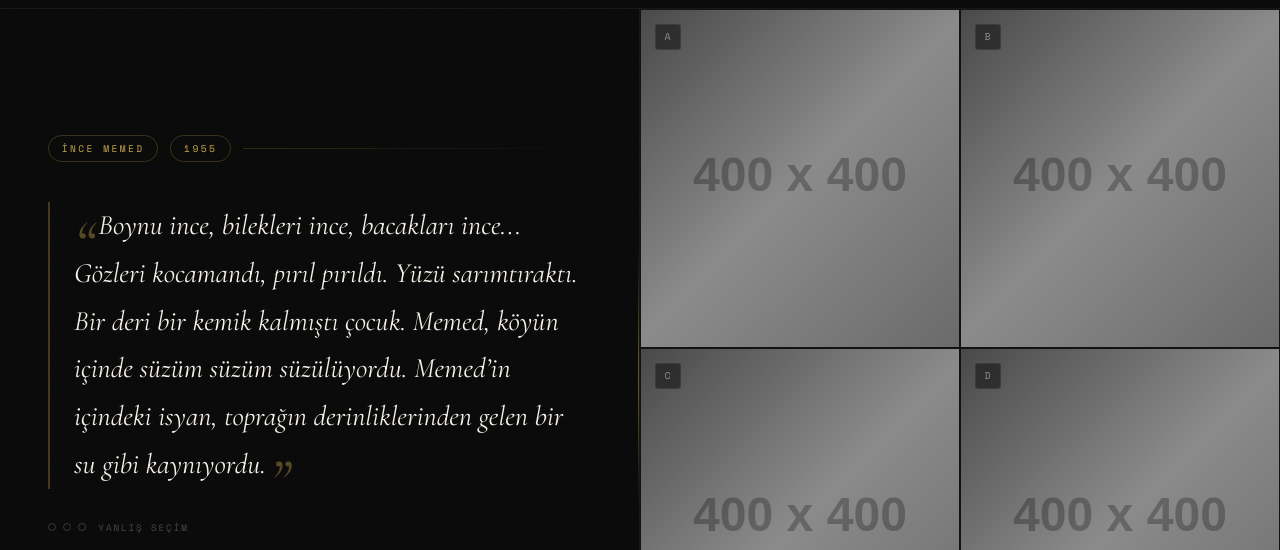
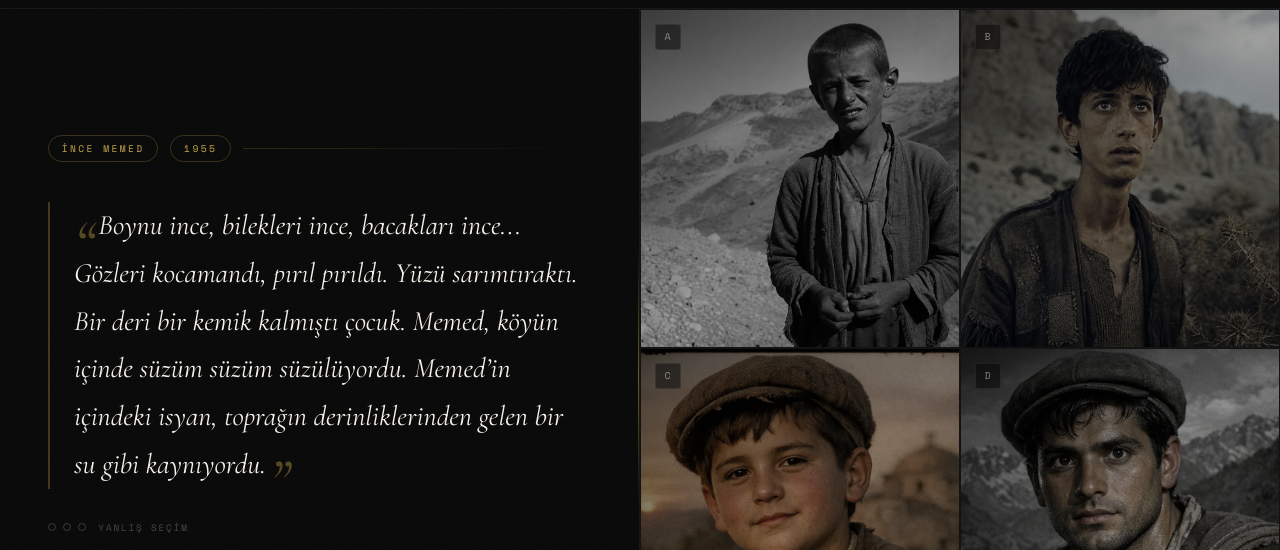
Before and after one commit to omerkytsl/romankahramani, a plain HTML site: page index.html in a window 1280 px wide. Shown: the part 57-607 px from the top of the page. Drawn offline with nearby package versions, Linux system fonts and the light colour scheme; placeholder pictures from the web are drawn by us.

Commit message:
Update index.html

```diff
--- a/index.html
+++ b/index.html
@@ -851,10 +851,10 @@
         question: "Boynu ince, bilekleri ince, bacakları ince... Gözleri kocamandı, pırıl pırıldı. Yüzü sarımtıraktı. Bir deri bir kemik kalmıştı çocuk. Memed, köyün içinde süzüm süzüm süzülüyordu. Memed’in içindeki isyan, toprağın derinliklerinden gelen bir su gibi kaynıyordu.",
         book: "İnce Memed", year: "1955",
         options: [
-          { id:'a', img:'images/ince_memed_wrong_eyes.jpg',  isCorrect:false, feedback:"Gözler sönük; metindeki o 'pırıl pırıl' parıltı burada yok." },
-          { id:'b', img:'images/ince_memed_original.jpg',    isCorrect:true,  feedback:"" },
-          { id:'c', img:'images/ince_memed_wrong_build.jpg', isCorrect:false, feedback:"Karakter fazla yapılı; 'bir deri bir kemik' vurgusuna uymuyor." },
-          { id:'d', img:'images/ince_memed_wrong_neck.jpg',  isCorrect:false, feedback:"Bu karakterin boynu ve bilekleri metne göre fazla kalın." }
+          { id:'a', img:'images/ince_memed_wrong_eyes.webp',  isCorrect:false, feedback:"Gözler sönük; metindeki o 'pırıl pırıl' parıltı burada yok." },
+          { id:'b', img:'images/ince_memed_original.webp',    isCorrect:true,  feedback:"" },
+          { id:'c', img:'images/ince_memed_wrong_build.webp', isCorrect:false, feedback:"Karakter fazla yapılı; 'bir deri bir kemik' vurgusuna uymuyor." },
+          { id:'d', img:'images/ince_memed_wrong_neck.webp',  isCorrect:false, feedback:"Bu karakterin boynu ve bilekleri metne göre fazla kalın." }
         ],
         info: "İnce Memed: Abdi Ağa’nın zulmüne karşı Çukurova’da başkaldıran, feodal düzene karşı köylünün sesi olan efsanevi kahraman. Fiziksel zayıflığının aksine, içindeki adalet duygusuyla devleşen, haksızlığa karşı 'mecburiyetin' simgesidir."
       },
@@ -862,10 +862,10 @@
         question: "Koca Meryemce, yerin altından gelen bir ses gibi homurdanıyordu. Belini doğrultamıyordu ama başı her zaman göğe bakardı. Yüzü, asırlık bir çınarın kabuğu gibi yarık yarıktı. Gözleri, içinde bin yıllık bir öfkeyi ve bin yıllık bir sabrı taşıyan iki kor parçasıydı.",
         book: "Ortadirek", year: "1960",
         options: [
-          { id:'a', img:'images/meryemce_wrong_posture_straight.jpg', isCorrect:false, feedback:"Bu kadın fazla dik duruyor; bükülmüş bir bel göremiyoruz." },
-          { id:'b', img:'images/meryemce_wrong_face_type.jpg',        isCorrect:false, feedback:"Yüz hatları çok yumuşak; 'çınar kabuğu' gibi sert doku burada yok." },
-          { id:'c', img:'images/meryemce_wrong_posture.jpg',          isCorrect:false, feedback:"Pek de göğe bakan ve bükük beli yok." },
-          { id:'d', img:'images/meryemce_original.jpg.png',           isCorrect:true,  feedback:"" }
+          { id:'a', img:'images/meryemce_wrong_posture_straight.webp', isCorrect:false, feedback:"Bu kadın fazla dik duruyor; bükülmüş bir bel göremiyoruz." },
+          { id:'b', img:'images/meryemce_wrong_face_type.webp',        isCorrect:false, feedback:"Yüz hatları çok yumuşak; 'çınar kabuğu' gibi sert doku burada yok." },
+          { id:'c', img:'images/meryemce_wrong_posture.webp',          isCorrect:false, feedback:"Pek de göğe bakan ve bükük beli yok." },
+          { id:'d', img:'images/meryemce_original.webp',               isCorrect:true,  feedback:"" }
         ],
         info: "Koca Meryemce: 'Dağın Öte Yüzü' üçlemesinin en güçlü figürü. Anadolu kadınının doğaya, yokluğa ve kadere karşı bitmek bilmeyen inadını, kadim sabrını ve toprağa kök salmış sarsılmaz iradesini temsil eder."
       },
@@ -873,10 +873,10 @@
         question: "Uzun Ali, bir heykel gibi kaskatı kesilmişti. Göğsü körük gibi inip kalkıyor, ter damlaları alnından toprağa birer mermi gibi düşüyordu. Köylünün gözünde o, hem bir kurtarıcı hem de bir kurban gibiydi. Omuzları dünyayı taşıyacak kadar geniş, elleri toprağı yoğuracak kadar kaba ve güçlüydü.",
         book: "Yer Demir Gök Bakır", year: "1963",
         options: [
-          { id:'a', img:'images/uzun_ali_wrong_shoulders.jpg', isCorrect:false, feedback:"Bu omuzlar dünyayı taşıyacak o devasa genişlikte değil." },
-          { id:'b', img:'images/uzun_ali_wrong_hands.jpg',     isCorrect:false, feedback:"Fazla narin; toprağı yoğuran o kaba eller bunlar olamaz." },
-          { id:'c', img:'images/uzun_ali_original.jpg',        isCorrect:true,  feedback:"" },
-          { id:'d', img:'images/uzun_ali_wrong_tension.jpg',   isCorrect:false, feedback:"Metindeki kaskatı gerginliği bu görselde hissedemiyoruz." }
+          { id:'a', img:'images/uzun_ali_wrong_shoulders.webp', isCorrect:false, feedback:"Bu omuzlar dünyayı taşıyacak o devasa genişlikte değil." },
+          { id:'b', img:'images/uzun_ali_wrong_hands.webp',     isCorrect:false, feedback:"Fazla narin; toprağı yoğuran o kaba eller bunlar olamaz." },
+          { id:'c', img:'images/uzun_ali_original.webp',        isCorrect:true,  feedback:"" },
+          { id:'d', img:'images/uzun_ali_wrong_tension.webp',   isCorrect:false, feedback:"Metindeki kaskatı gerginliği bu görselde hissedemiyoruz." }
         ],
         info: "Uzun Ali: Yalak köylülerinin çaresizlik içinde sığındığı, fiziksel gücüyle toprağı, ruhsal gücüyle umudu ayakta tutan figür. Mitler ve gerçeklik arasında sıkışmış bir toplumun sessiz ve vakur 'orta direği'dir."
       },
@@ -884,10 +884,10 @@
         question: "Çakırcalı’nın boyu posu yerinde, omuzları geniş, beli inceydi. Yüzü, bir kartalın yüzü gibi keskindi. Bakışları insanın içine işler, sanki ruhunu okurdu. Dağların efendisiydi o; yürüdüğünde yer sarsılır, durduğunda zaman dururdu.",
         book: "Çakırcalı Efe", year: "1962",
         options: [
-          { id:'a', img:'images/cakircali_wrong_waist.jpg', isCorrect:false, feedback:"Omuzlar geniş ama 'ince bel' detayı burada yok." },
-          { id:'b', img:'images/cakircali_wrong_face.jpg',  isCorrect:false, feedback:"Yüz hatları yumuşak; 'kartal gibi keskin' çehreyi bulamıyoruz." },
-          { id:'c', img:'images/cakircali_wrong_gaze.jpg',  isCorrect:false, feedback:"Bakışlar donuk; ruhuna işleyen o delici efe bakışı bu değil." },
-          { id:'d', img:'images/cakircali_original.jpg',    isCorrect:true,  feedback:"" }
+          { id:'a', img:'images/cakircali_wrong_waist.webp', isCorrect:false, feedback:"Omuzlar geniş ama 'ince bel' detayı burada yok." },
+          { id:'b', img:'images/cakircali_wrong_face.webp',  isCorrect:false, feedback:"Yüz hatları yumuşak; 'kartal gibi keskin' çehreyi bulamıyoruz." },
+          { id:'c', img:'images/cakircali_wrong_gaze.webp',  isCorrect:false, feedback:"Bakışlar donuk; ruhuna işleyen o delici efe bakışı bu değil." },
+          { id:'d', img:'images/cakircali_original.webp',    isCorrect:true,  feedback:"" }
         ],
         info: "Çakırcalı Efe: Ege dağlarının hükümdarı, 'Efelerin Efesi'. Gerçek bir halk kahramanından destanlaştırılan; adaleti kendi kılıcıyla sağlayan, aristokrat duruşu ve kartal bakışlarıyla nam salmış bir otorite simgesidir."
       },
@@ -895,10 +895,10 @@
         question: "Hasan’ın annesi Esme’nin güzelliği, köylülerin dilinde bir efsaneydi ama Tostos’un (Hasan) omuzlarındaki yük, bir devin taşıyamayacağı kadar ağırdı. Çocuğun gözlerinde, babasının kanı ve annesinin güzelliği arasında sıkışmış bir dehşet vardı. Küçük gövdesi, toplumun töresi altında her gün biraz daha eziliyordu.",
         book: "Yılanı Öldürseler", year: "1976",
         options: [
-          { id:'a', img:'images/tostos_wrong_build.jpg', isCorrect:false, feedback:"Bu çocuk çok güçlü duruyor; 'ezilmiş' ruhu yansıtmıyor." },
-          { id:'b', img:'images/tostos_wrong_gaze.jpg',  isCorrect:false, feedback:"Bakışlar sakin; gözlerindeki dehşet ve sıkışmışlık yok." },
-          { id:'c', img:'images/tostos_original.jpg',    isCorrect:true,  feedback:"" },
-          { id:'d', img:'images/tostos_wrong_era.jpg',   isCorrect:false, feedback:"Kıyafetler ve ortam 1970'lerin Çukurova'sı için çok modern." }
+          { id:'a', img:'images/tostos_wrong_build.webp', isCorrect:false, feedback:"Bu çocuk çok güçlü duruyor; 'ezilmiş' ruhu yansıtmıyor." },
+          { id:'b', img:'images/tostos_wrong_gaze.webp',  isCorrect:false, feedback:"Bakışlar sakin; gözlerindeki dehşet ve sıkışmışlık yok." },
+          { id:'c', img:'images/tostos_original.webp',    isCorrect:true,  feedback:"" },
+          { id:'d', img:'images/tostos_wrong_era.webp',   isCorrect:false, feedback:"Kıyafetler ve ortam 1970'lerin Çukurova'sı için çok modern." }
         ],
         info: "Hasan (Tostos): Katı töre kurallarının ve toplumsal baskının kurbanı olan çocukluk. Annesine duyduğu sevgi ile köyün ondan beklediği 'intikam' arasına sıkışmış, masumiyetin karanlık bir gelenekle yok edilişinin trajik sembolüdür."
       },
@@ -906,10 +906,10 @@
         question: "Selim’in derisi güneşten ve tuzdan kavrulmuş, meşin gibi sertleşmişti. Elleri ağ çekmekten nasır tutmuş, parmakları kanca gibi olmuştu. Gözleri denizin maviliğini çalmış gibi bakıyordu. Selim, denizin ta kendisiydi; hırçın, derin ve bazen çok sessiz.",
         book: "Deniz Küstü", year: "1978",
         options: [
-          { id:'a', img:'images/selim_wrong_luxury.jpg',     isCorrect:false, feedback:"Bu adam bir yat sahibi gibi; 'kavrulmuş' deri dokusu yok." },
-          { id:'b', img:'images/selim_wrong_desert.jpg',     isCorrect:false, feedback:"Deri kavrulmuş ama bu bir çöl adamı; 'deniz mavisi' gözler yok." },
-          { id:'c', img:'images/selim_original.jpg',         isCorrect:true,  feedback:"" },
-          { id:'d', img:'images/selim_wrong_industrial.jpg', isCorrect:false, feedback:"Bu adam denizci değil, fabrikada çalışan bir usta gibi duruyor." }
+          { id:'a', img:'images/selim_wrong_luxury.webp',     isCorrect:false, feedback:"Bu adam bir yat sahibi gibi; 'kavrulmuş' deri dokusu yok." },
+          { id:'b', img:'images/selim_wrong_desert.webp',     isCorrect:false, feedback:"Deri kavrulmuş ama bu bir çöl adamı; 'deniz mavisi' gözler yok." },
+          { id:'c', img:'images/selim_original.webp',         isCorrect:true,  feedback:"" },
+          { id:'d', img:'images/selim_wrong_industrial.webp', isCorrect:false, feedback:"Bu adam denizci değil, fabrikada çalışan bir usta gibi duruyor." }
         ],
         info: "Selim Balıkçı: Kirlenen Marmara ve betonlaşan İstanbul’un kıyısında kalmış bir münzevi. Yaşar Kemal’in ekolojik duyarlılığını yansıtan; doğanın katledilmesine duyulan öfkenin ve denize olan tutkulu bağlılığın ete kemiğe bürünmüş halidir."
       },
@@ -917,10 +917,10 @@
         question: "Poyraz Musa, savaşın yorgunluğunu sırtında bir ur gibi taşıyordu. Gözlerinde, cephelerde bıraktığı arkadaşlarının hayali vardı. Yakışıklıydı ama bu yakışıklılık hüzünle gölgelenmişti. Adım attığı toprakta bir yabancı, baktığı denizde bir sürgündü.",
         book: "Bir Ada Hikayesi", year: "2003",
         options: [
-          { id:'a', img:'images/poyraz_original.jpg',      isCorrect:true,  feedback:"" },
-          { id:'b', img:'images/poyraz_wrong_model.jpg',   isCorrect:false, feedback:"Bu adam gayet neşeli; savaşın yorgunluğu ve hüznü yüzünde yok." },
-          { id:'c', img:'images/poyraz_wrong_dance.jpg',   isCorrect:false, feedback:"Fazla neşeli; 'yorgunluk' ve 'sürgün' hissi kayıp." },
-          { id:'d', img:'images/poyraz_wrong_statue.jpg',  isCorrect:false, feedback:"Bu bir asker ama hüzünlü bir sürgün değil; gururlu ve zafer kazanmış biri." }
+          { id:'a', img:'images/poyraz_original.webp',      isCorrect:true,  feedback:"" },
+          { id:'b', img:'images/poyraz_wrong_model.webp',   isCorrect:false, feedback:"Bu adam gayet neşeli; savaşın yorgunluğu ve hüznü yüzünde yok." },
+          { id:'c', img:'images/poyraz_wrong_dance.webp',   isCorrect:false, feedback:"Fazla neşeli; 'yorgunluk' ve 'sürgün' hissi kayıp." },
+          { id:'d', img:'images/poyraz_wrong_statue.webp',  isCorrect:false, feedback:"Bu bir asker ama hüzünlü bir sürgün değil; gururlu ve zafer kazanmış biri." }
         ],
         info: "Poyraz Musa: Savaşların yıkımından sağ çıkmış, mübadele döneminde ıssız bir adaya sığınan 'yorgun' bir asker. Geçmişin kanlı anılarını denize gömmeye çalışan, barışın ve yeni bir yurt arayışının hüzünlü temsilcisidir."
       }
```
